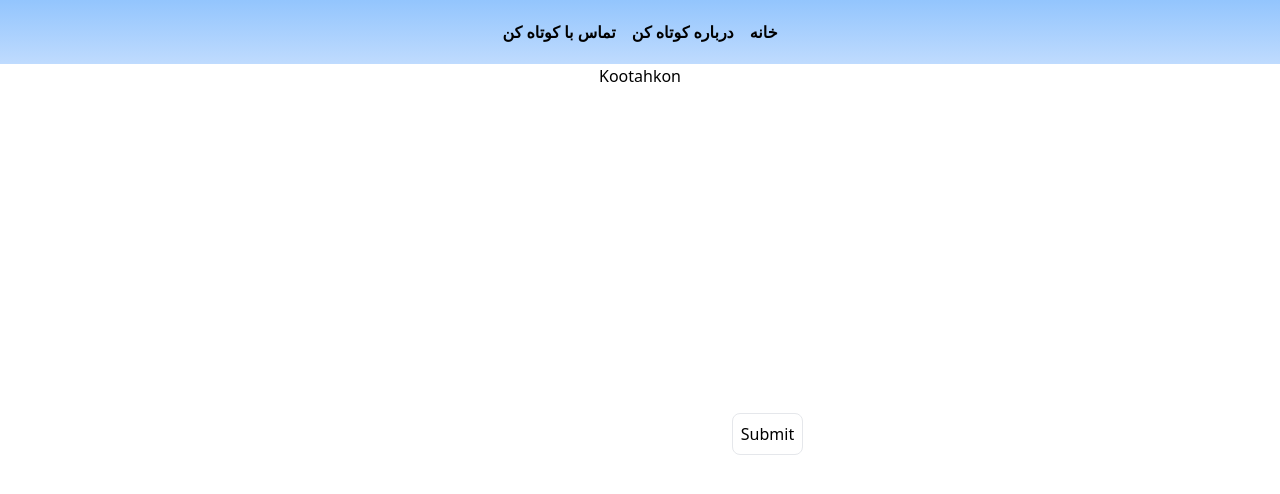
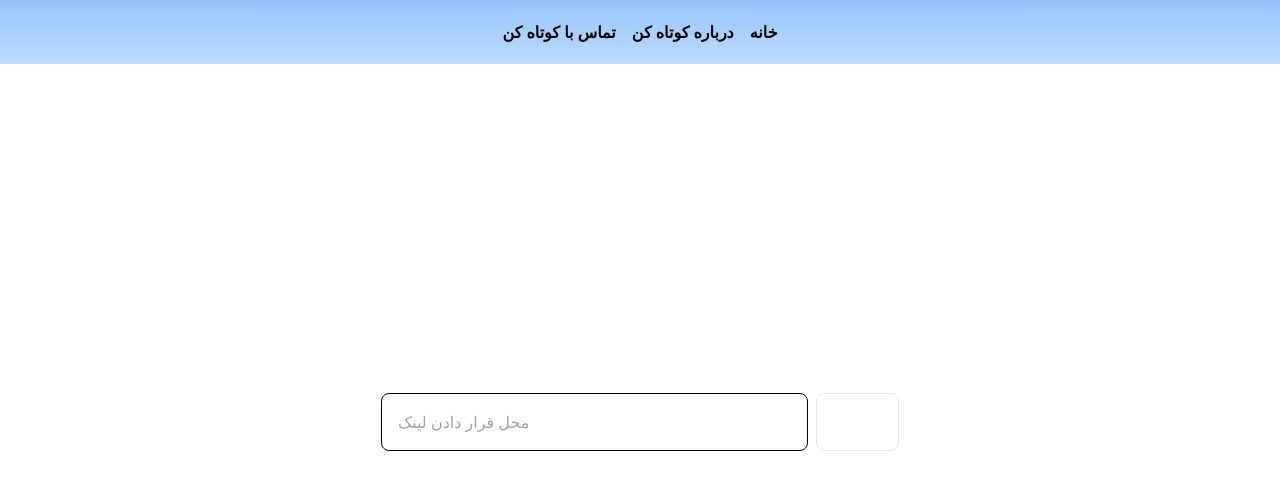
Before and after one commit to homfarnam/kootahkon, a React (Create React App) app: page / in a window 1280 px wide. Shown: the top 494 px of the page. Built offline with nearby package versions, Linux system fonts and the light colour scheme; a web font is replaced by a local one.

Commit message:
Change styles

```diff
--- a/src/App.tsx
+++ b/src/App.tsx
@@ -26,21 +26,27 @@ function App() {
 
   return (
     <Layout>
-      <div className="flex w-full justify-center">
-        <h1>Kootahkon</h1>
-      </div>
       <div className="w-full m-auto flex flex-col items-center space-y-5 justify-center">
-        <form className="space-x-2 flex" onSubmit={handleSubmit}>
+        <div className="w-full justify-center flex">
+          <form
+            className="space-x-2 flex w-full justify-center"
+            onSubmit={handleSubmit}
+          >
             <input
               type="text"
-            className="p-2 text-black"
+              className="p-4 text-black border border-black rounded-lg w-4/12"
               onChange={handleChange}
               value={url}
+              placeholder="محل قرار دادن لینک"
             />
-          <button className="border p-2 rounded-lg" type="submit">
-            Submit
+            <button
+              className="border bg-[#1b3987] hover:bg-blue-700 w-[200px] p-3 text-white rounded-lg"
+              type="submit"
+            >
+              کوتاه کن
             </button>
           </form>
+        </div>
 
         <div className="flex flex-col">
           <CopyToClipboard text={shortlink} onCopy={() => setCopied(true)}>
```
Lines whose indentation alone changed are shown as unchanged.
